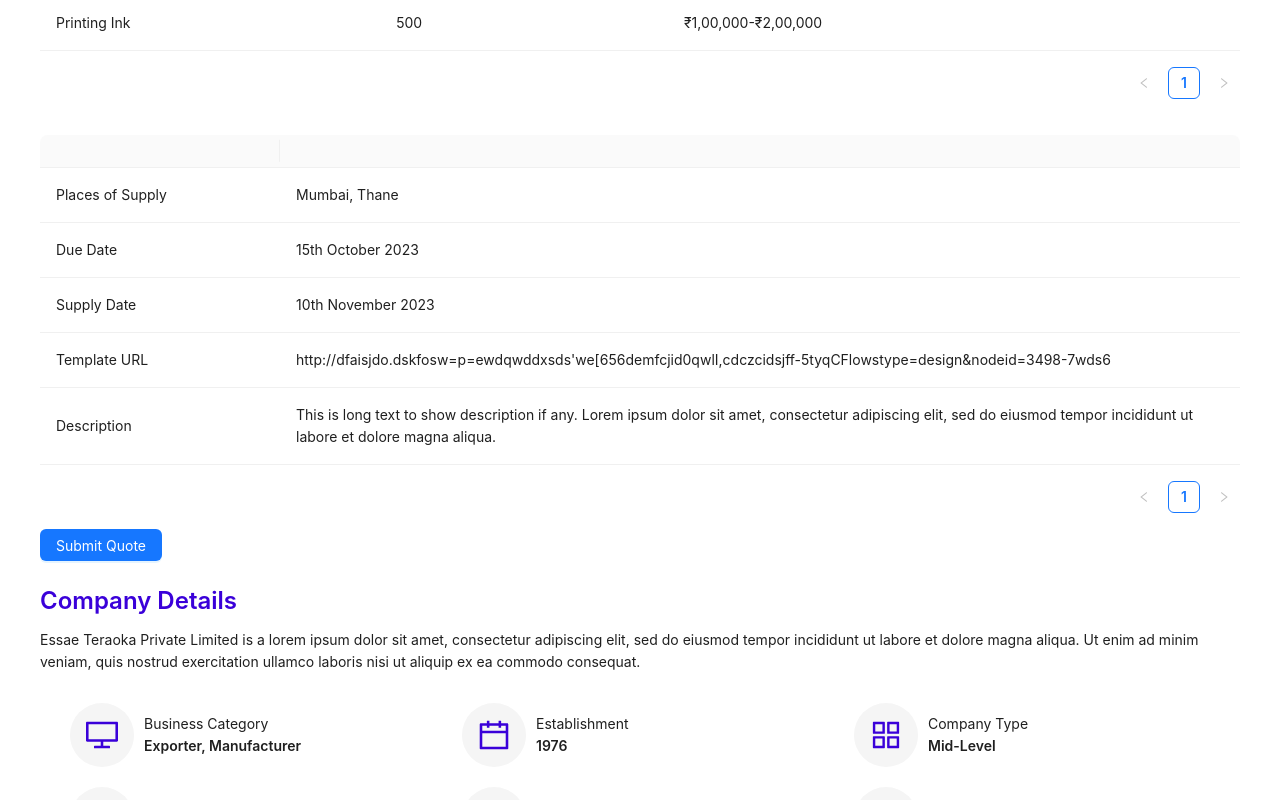
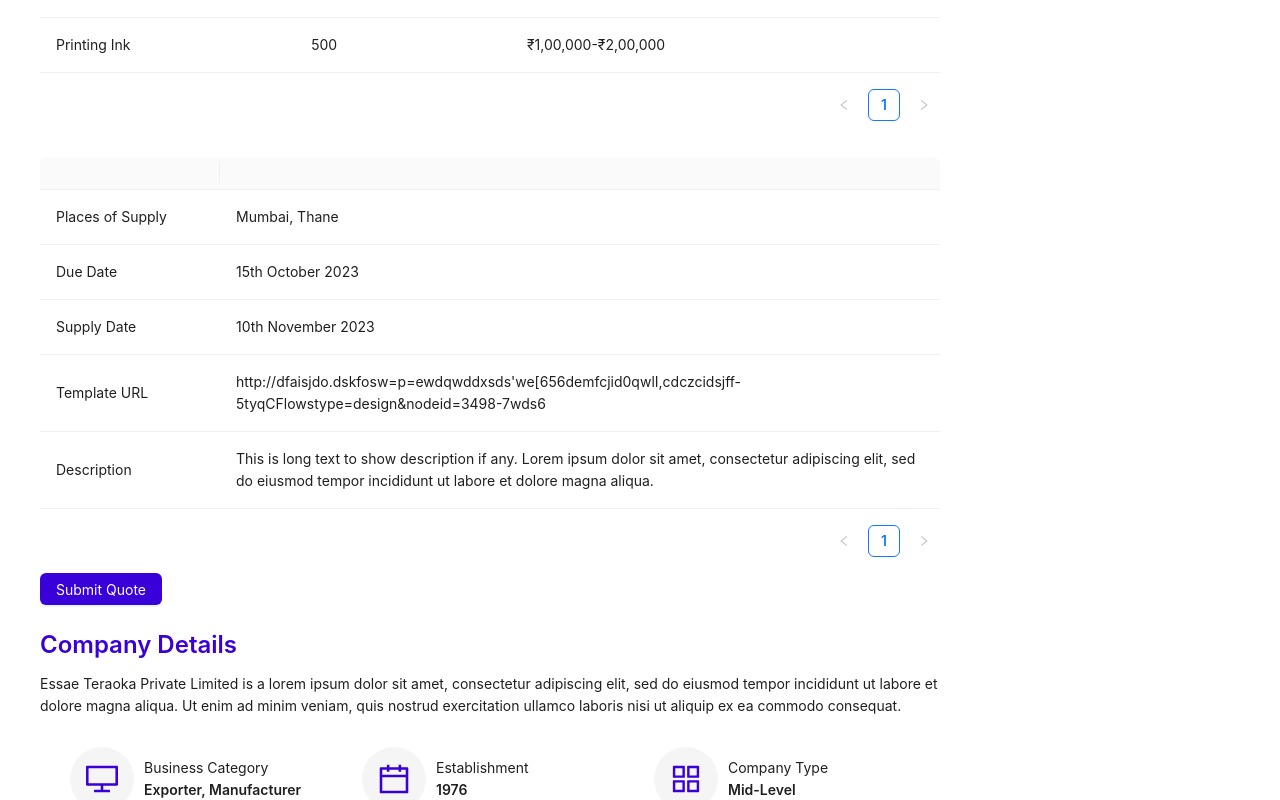
Before and after one commit to NKumar1612/AssignmentForRaze, a React (Vite) app: page / in a window 1280 px wide. Shown: the part 784-1584 px from the top of the page. Built offline with nearby package versions, Linux system fonts and the light colour scheme.

Commit message:
finishing touches.

```diff
--- a/src/component/QuoteRequestForm.jsx
+++ b/src/component/QuoteRequestForm.jsx
@@ -65,7 +65,7 @@ function QuoteRequestForm() {
 
       <Form.Item>
         <Space>
-          <Button type="primary" htmlType="submit">
+          <Button type="primary" htmlType="submit" style={{backgroundColor: "#3a00d9"}}>
             Submit Quote
           </Button>
         </Space>
--- a/src/component/ResponseForm.jsx
+++ b/src/component/ResponseForm.jsx
@@ -86,7 +86,7 @@ const ResponseForm = () => {
             <Checkbox>Send a copy of my quoted response on my mail</Checkbox>
           </Col>
           <Col>
-            <Button type="primary" htmlType="submit" style={{ width: '150px' }}>
+            <Button type="primary" htmlType="submit" style={{ width: '150px', backgroundColor: '#3a00d9' }}>
               Submit
             </Button>
           </Col>
--- a/src/section/QuotationRequest.jsx
+++ b/src/section/QuotationRequest.jsx
@@ -3,15 +3,18 @@ import AboutRaze from './sub-section/AboutRaze'
 import RequestDescription from './sub-section/RequestDescription';
 import CompanyDetails from './sub-section/CompanyDetails';
 import HeaderDivider from '../component/HeaderDivider';
-import { Divider } from 'antd';
+import { Row, Col } from 'antd';
 
 const QuotationRequest = () => {
   return (
     <main>
       <HeaderDivider/>
       <AboutRaze/>
-      <RequestDescription/>
-      <CompanyDetails/>
+      <Col style={{ maxWidth: '900px', width: '100%' }}>
+        <RequestDescription/>
+        <CompanyDetails/>
+      </Col>
+
     </main>
   )
 }
--- a/src/section/QuoteResponse.jsx
+++ b/src/section/QuoteResponse.jsx
@@ -1,15 +1,17 @@
 import React from 'react'
 import ResponseForm from '../component/ResponseForm'
 import WhyUs from './sub-section/WhyUs';
-import { Divider } from 'antd';
+import { Col } from 'antd';
 import QuoteHeader from '../component/QuoteHeader';
 
 const QuoteResponse = () => {
   return (
     <main>
+      <Col style={{ maxWidth: '900px', width: '100%' }}>
       <QuoteHeader/>
       <ResponseForm/>
       <WhyUs/>
+      </Col>
     </main>
   )
 }
```
